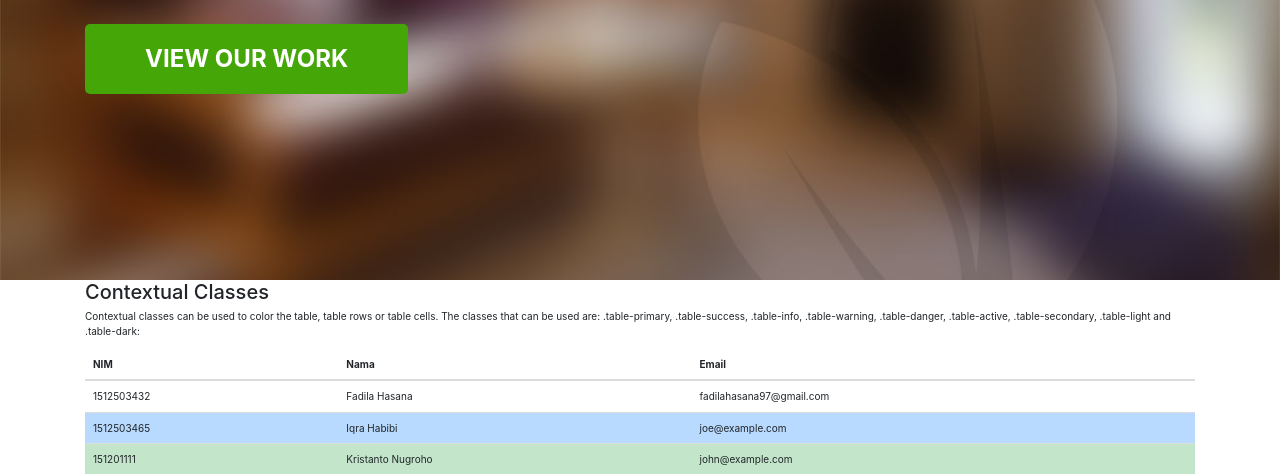
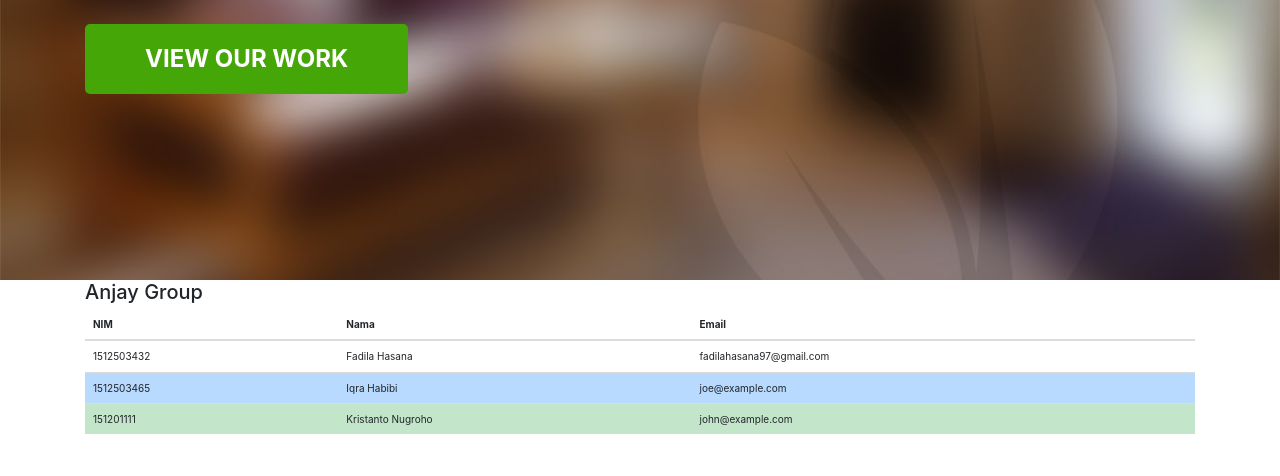
Before and after one commit to iqrahabibi/tugas, a plain HTML site: page index.html in a window 1280 px wide. Shown: the part 336-812 px from the top of the page. Drawn offline with nearby package versions, Linux system fonts and the light colour scheme.

Commit message:
Change the title

```diff
--- a/index.html
+++ b/index.html
@@ -69,8 +69,7 @@ License URL: http://creativecommons.org/licenses/by/3.0/
 
 <!--Table-->
 <div class="container">
-<h2>Contextual Classes</h2>
-<p>Contextual classes can be used to color the table, table rows or table cells. The classes that can be used are: .table-primary, .table-success, .table-info, .table-warning, .table-danger, .table-active, .table-secondary, .table-light and .table-dark:</p>
+<h2>Anjay Group</h2>
 <table class="table">
 	<thead>
 		<tr>
```
